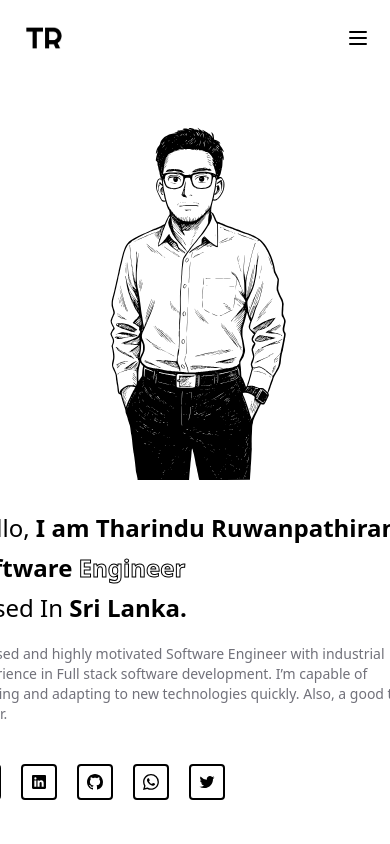
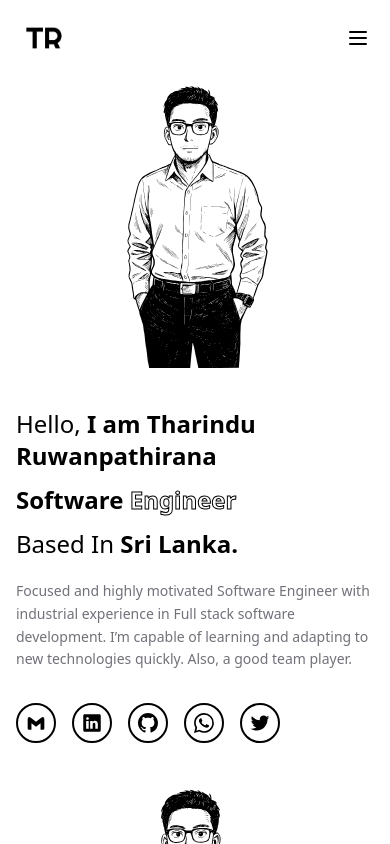
Before and after one commit to tharindu432/ruwanpathiranatc.portfolio, a React (Vite) app: page / in a window 390 px wide. Shown: the top 844 px of the page. Built offline with nearby package versions, Linux system fonts and the light colour scheme.

Commit message:
configure responsivness

```diff
--- a/src/pages/Home.jsx
+++ b/src/pages/Home.jsx
@@ -7,18 +7,18 @@ import { TypeAnimation } from "react-type-animation";
 
 export default function Home() {
   return (
-    <div className="mt-20" id="home">
-      <div className="flex justify-between py-10 items-center px-5 lg:px-28 lg:flex-row flex-col-reverse">
+    <div className="mt-10 md:mt-20 px-4 sm:px-6 lg:px-28" id="home">
+      <div className="flex flex-col-reverse lg:flex-row items-center justify-between gap-10 py-10">
 
+        {/* Text Content */}
         <motion.div
-          className="lg:w-[45%]"
+          className="w-full lg:w-1/2"
           initial={{ opacity: 0, x: -50 }}
           animate={{ opacity: 1, x: 0 }}
           transition={{ duration: 1, ease: "easeInOut" }}
         >
-
           <motion.div
-            className="text-2xl lg:text-5xl flex flex-col mt-8 lg:mt-0 gap-2 lg:gap-5 text-nowrap"
+            className="text-2xl sm:text-3xl md:text-4xl lg:text-5xl flex flex-col gap-3 lg:gap-5 break-words"
             initial="hidden"
             animate="visible"
             variants={{
@@ -31,14 +31,12 @@ export default function Home() {
             }}
           >
             <motion.h2 variants={{ hidden: { opacity: 0, y: 10 }, visible: { opacity: 1, y: 0 } }}>
-              Hello, <TypeAnimation
-                sequence={[
-                  'I am Tharindu Ruwanpathirana',
-                  1000,
-                ]}
-                speed={10}
-                style={{ fontWeight:600 }}
+              Hello,&nbsp;
+              <TypeAnimation
+                sequence={["I am Tharindu Ruwanpathirana", 2000]}
+                speed={20}
                 repeat={Infinity}
+                style={{ fontWeight: 600 }}
               />
             </motion.h2>
             <motion.h2 variants={{ hidden: { opacity: 0, y: 10 }, visible: { opacity: 1, y: 0 } }}>
@@ -56,7 +54,7 @@ export default function Home() {
           </motion.div>
 
           <motion.p
-            className="text-[#71717A] text-sm lg:text-base mt-5"
+            className="text-[#71717A] text-sm sm:text-base mt-5 leading-relaxed"
             initial={{ opacity: 0, y: 10 }}
             animate={{ opacity: 1, y: 0 }}
             transition={{ delay: 0.5, duration: 1 }}
@@ -67,8 +65,9 @@ export default function Home() {
             player.
           </motion.p>
 
+          {/* Social Icons */}
           <motion.div
-            className="flex items-center gap-x-5 mt-10 lg:mt-14"
+            className="flex flex-wrap items-center gap-4 mt-8 lg:mt-10"
             initial={{ opacity: 0, y: 10 }}
             animate={{ opacity: 1, y: 0 }}
             transition={{ delay: 0.8, duration: 1 }}
@@ -85,27 +84,28 @@ export default function Home() {
                 href={link}
                 target="_blank"
                 rel="noopener noreferrer"
-                className="bg-white p-2 lg:p-3 rounded border-2 border-black"
-                whileHover={{ scale: 1.1, backgroundColor: "#000", color: "#fff" }}
-                whileTap={{ scale: 0.9 }}
+                className="bg-white p-2 rounded-full border-2 border-black hover:bg-black hover:text-white transition-all"
+                whileHover={{ scale: 1.1 }}
+                whileTap={{ scale: 0.95 }}
               >
-                <Icon className="w-4 h-4 lg:w-5 lg:h-5" />
+                <Icon className="w-5 h-5" />
               </motion.a>
             ))}
           </motion.div>
         </motion.div>
 
+        {/* Image */}
         <motion.div
-          className="lg:w-[55%] w-full flex justify-center"
+          className="w-full lg:w-1/2 flex justify-center"
           initial={{ opacity: 0, x: 50 }}
           animate={{ opacity: 1, x: 0 }}
           transition={{ duration: 1, ease: "easeInOut" }}
         >
           <img
-  className="w-60 sm:w-72 md:w-80 lg:w-[90%] xl:w-[95%] h-auto max-h-[450px] lg:max-h-[550px] object-contain"
-  src="/assets/hero-vector.svg"
-  alt="Hero Vector"
-/>
+            className="w-48 sm:w-60 md:w-72 lg:w-4/5 h-auto max-h-[450px] lg:max-h-[550px] object-contain"
+            src="/assets/hero-vector.svg"
+            alt="Hero Vector"
+          />
         </motion.div>
       </div>
     </div>
```
